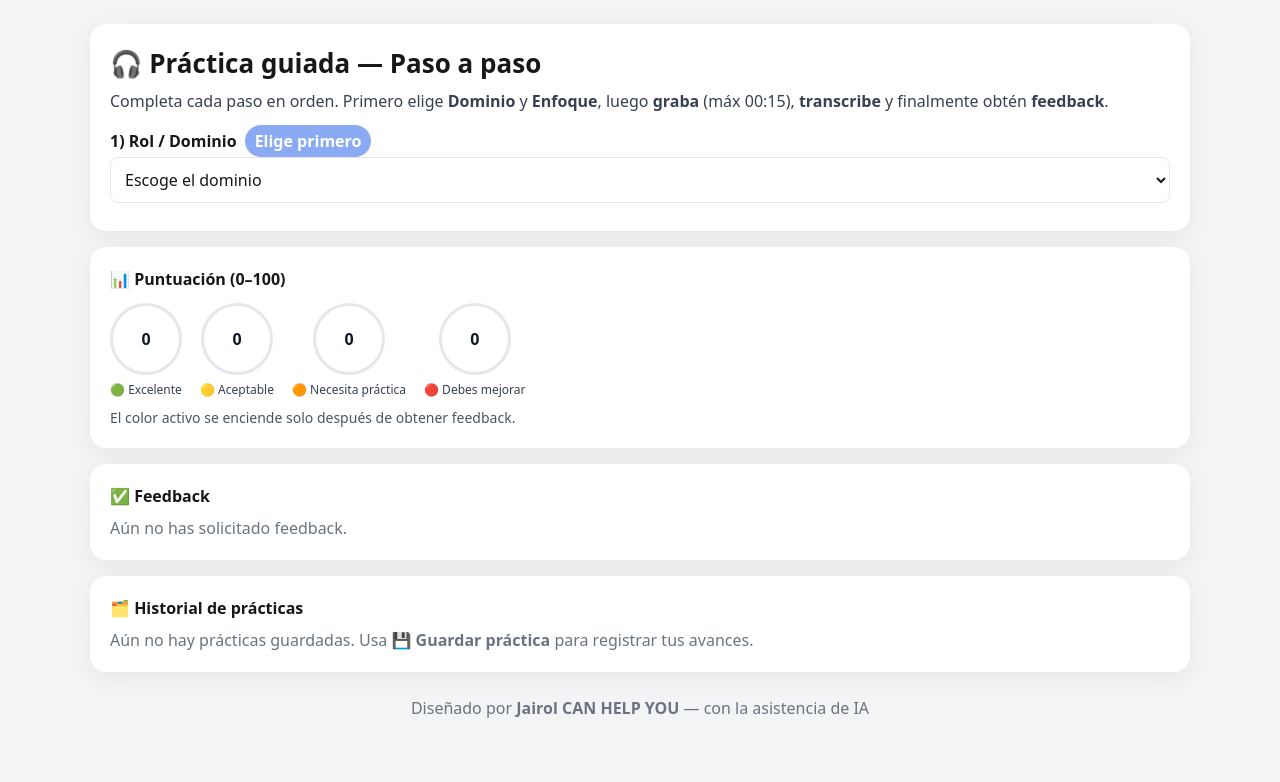
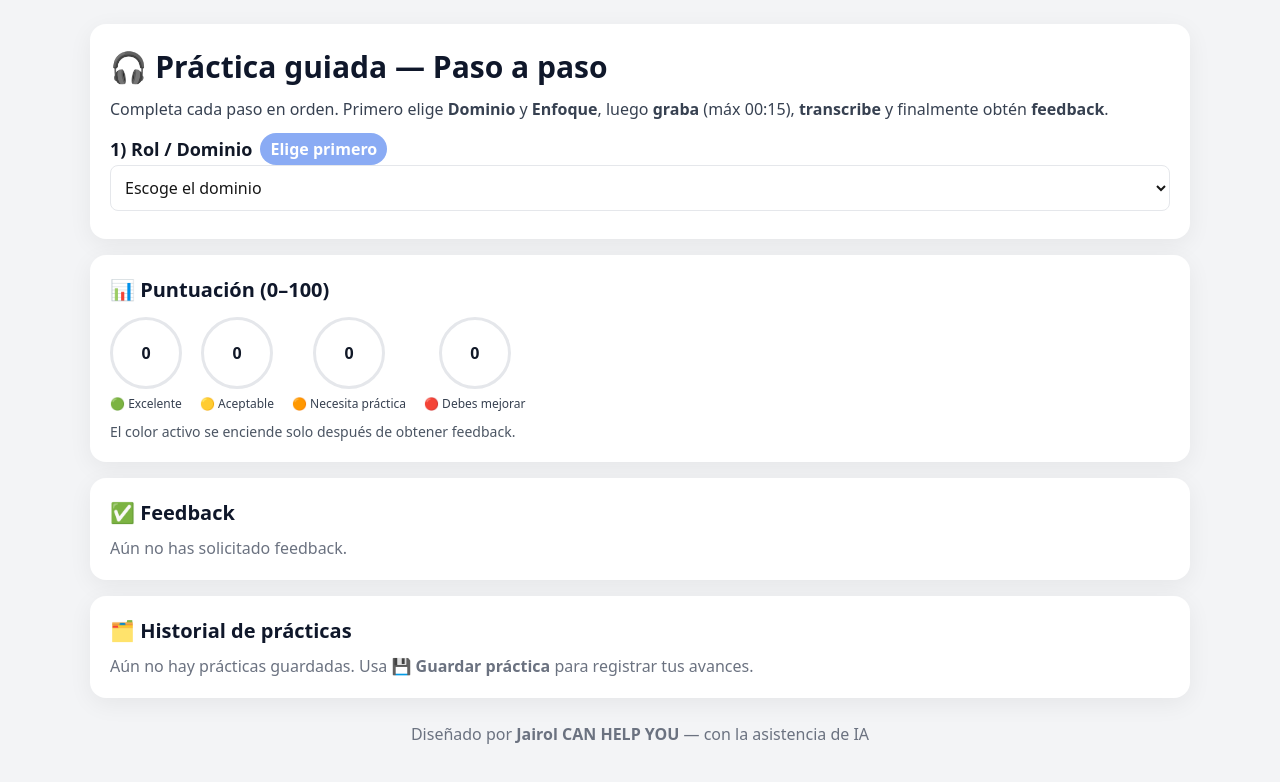
Before and after one commit to JairolGraterol/ia-english-tutor-mvp, a Next.js app: page /practice in a window 1280 px wide. Shown: the top 782 px of the page. Built offline with nearby package versions, Linux system fonts and the light colour scheme.

Commit message:
Update page.tsx

```diff
--- a/app/practice/page.tsx
+++ b/app/practice/page.tsx
@@ -444,7 +444,7 @@ export default function PracticePage() {
             padding: 20,
           }}
         >
-          <h1 style={{ fontSize: 26, fontWeight: 800, marginBottom: 6 }}>
+          <h1 style={{ fontSize: 30, fontWeight: 900, marginBottom: 8, color: "#0f172a" }}>
             🎧 Práctica guiada — Paso a paso
           </h1>
           <p style={{ color: "#374151", marginBottom: 12 }}>
@@ -456,7 +456,9 @@ export default function PracticePage() {
           <div style={{ display: "grid", gap: 10, gridTemplateColumns: "1fr", marginBottom: 8 }}>
             <label>
               <div style={{ display: "flex", alignItems: "center", gap: 8 }}>
-                <b>1) Rol / Dominio</b>
+                <span style={{ fontSize: 18, fontWeight: 900, color: "#111827" }}>
+                  1) Rol / Dominio
+                </span>
                 {!role && <BlinkBadge>Elige primero</BlinkBadge>}
               </div>
               <select
@@ -484,7 +486,9 @@ export default function PracticePage() {
             <div style={{ display: "grid", gap: 10, gridTemplateColumns: "1fr", marginBottom: 8 }}>
               <label>
                 <div style={{ display: "flex", alignItems: "center", gap: 8 }}>
-                  <b>2) Enfoque</b>
+                  <span style={{ fontSize: 18, fontWeight: 900, color: "#111827" }}>
+                    2) Enfoque
+                  </span>
                   {!focus && <BlinkBadge color="#7c3aed">Ahora selecciona enfoque</BlinkBadge>}
                 </div>
                 <select
@@ -512,7 +516,9 @@ export default function PracticePage() {
           {step >= 2 && (
             <div style={{ display: "grid", gap: 10, marginTop: 6 }}>
               <div style={{ display: "flex", alignItems: "center", gap: 8 }}>
-                <b>3) Audio</b>
+                <span style={{ fontSize: 18, fontWeight: 900, color: "#111827" }}>
+                  3) Audio
+                </span>
                 {!(recordUrl || file) && <BlinkBadge>① Graba o sube un archivo</BlinkBadge>}
               </div>
 
@@ -642,6 +648,7 @@ export default function PracticePage() {
               </div>
 
               <div
+                className="two-col"
                 style={{
                   display: "grid",
                   gap: 10,
@@ -649,7 +656,7 @@ export default function PracticePage() {
                 }}
               >
                 <div>
-                  <div style={{ fontWeight: 700, marginBottom: 6 }}>English</div>
+                  <div style={{ fontWeight: 900, marginBottom: 6, color: "#0f172a" }}>English</div>
                   <pre
                     style={{
                       whiteSpace: "pre-wrap",
@@ -665,7 +672,7 @@ export default function PracticePage() {
                 </div>
 
                 <div>
-                  <div style={{ fontWeight: 700, marginBottom: 6 }}>Español</div>
+                  <div style={{ fontWeight: 900, marginBottom: 6, color: "#0f172a" }}>Español</div>
                   <pre
                     style={{
                       whiteSpace: "pre-wrap",
@@ -780,7 +787,9 @@ export default function PracticePage() {
             padding: 20,
           }}
         >
-          <h3 style={{ fontWeight: 800, marginBottom: 12 }}>📊 Puntuación (0–100)</h3>
+          <h3 style={{ fontWeight: 900, marginBottom: 12, fontSize: 20, color: "#0f172a" }}>
+            📊 Puntuación (0–100)
+          </h3>
           <div style={{ display: "flex", gap: 18, flexWrap: "wrap" }}>
             <ScoreCircle label="🟢 Excelente" value={overallScore} activeColor="#10b981" active={isGreen} />
             <ScoreCircle label="🟡 Aceptable" value={overallScore} activeColor="#f59e0b" active={isYellow} />
@@ -801,7 +810,9 @@ export default function PracticePage() {
             padding: 20,
           }}
         >
-          <h3 style={{ fontWeight: 800, marginBottom: 8 }}>✅ Feedback</h3>
+          <h3 style={{ fontWeight: 900, marginBottom: 8, fontSize: 20, color: "#0f172a" }}>
+            ✅ Feedback
+          </h3>
           {step < 5 ? (
             <div style={{ color: "#6b7280" }}>Aún no has solicitado feedback.</div>
           ) : !feedback ? (
@@ -871,7 +882,7 @@ export default function PracticePage() {
           }}
         >
           <div style={{ display: "flex", alignItems: "center", justifyContent: "space-between", gap: 8, flexWrap: "wrap" }}>
-            <h3 style={{ fontWeight: 800 }}>🗂️ Historial de prácticas</h3>
+            <h3 style={{ fontWeight: 900, fontSize: 20, color: "#0f172a" }}>🗂️ Historial de prácticas</h3>
 
             {history.length > 0 && (
               <div style={{ display: "flex", gap: 8, flexWrap: "wrap" }}>
@@ -1047,10 +1058,25 @@ export default function PracticePage() {
       {/* Responsivo móvil */}
       <style>{`
         @media (max-width: 768px) {
-          h1 { font-size: 1.35rem !important; }
-          p { font-size: 0.98rem !important; }
-          section { padding: 16px !important; }
-          .grid2 { grid-template-columns: 1fr !important; }
+          h1 {
+            font-size: 1.6rem !important;
+            line-height: 1.25 !important;
+            color: #0f172a !important;
+          }
+          h3 {
+            font-size: 1.125rem !important;
+            color: #0f172a !important;
+          }
+          label, select, button, a, span, p, li, pre {
+            font-size: 1rem !important;
+            line-height: 1.5 !important;
+            color: #111827 !important;
+          }
+          pre { padding: 14px !important; }
+          /* selects y botones a ancho completo en móvil */
+          select, button, a[title], a[onclick] { width: 100% !important; }
+          /* EN/ES en una sola columna en móvil */
+          .two-col { grid-template-columns: 1fr !important; }
         }
       `}</style>
     </main>
```
